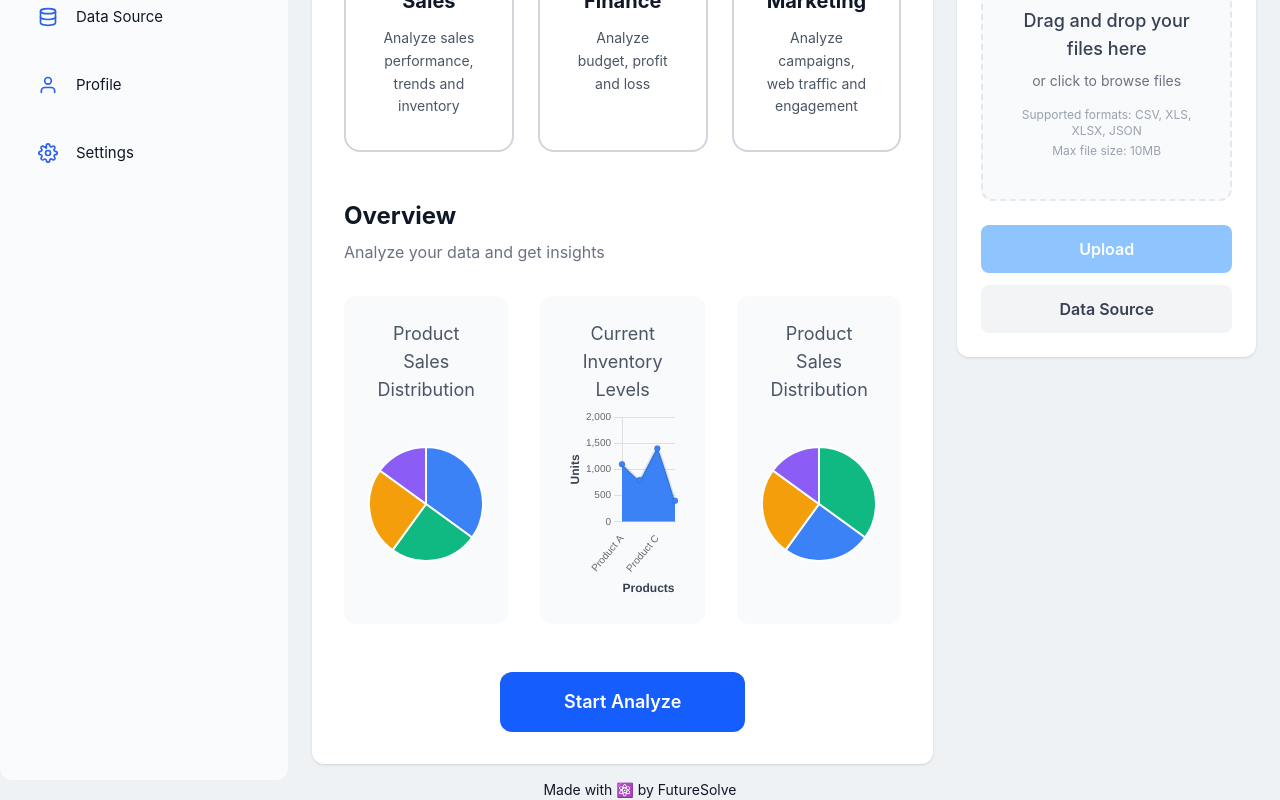
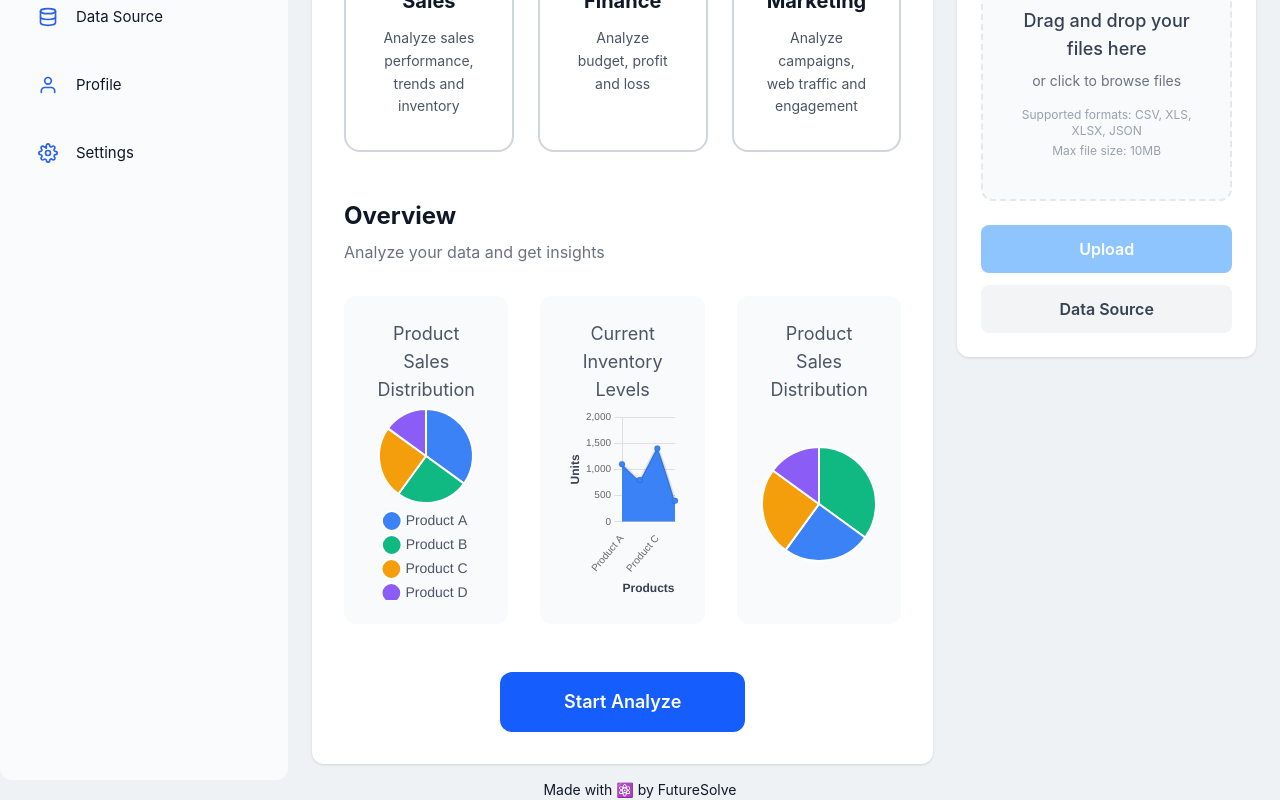
Before and after one commit to AbdallaM-Ibrahim/Charts-Project, a React (Vite) app: page / in a window 1280 px wide. Shown: the part 371-1171 px from the top of the page. Built offline with nearby package versions, Linux system fonts and the light colour scheme.

Commit message:
feat: add showLabels property to PieChartData and update chart data to enable label display

```diff
--- a/src/components/charts/PieChart.tsx
+++ b/src/components/charts/PieChart.tsx
@@ -6,6 +6,7 @@ export interface PieChartData {
   labels: string[];
   data: number[];
   backgroundColor: string[];
+  showLabels?: boolean;
   hoverBackgroundColor: string[];
 }
 
--- a/src/pages/home/chartData.ts
+++ b/src/pages/home/chartData.ts
@@ -7,6 +7,7 @@ export const salesDistributionData: PieChartData = {
   data: [35, 25, 25, 15],
   backgroundColor: ['#3B82F6', '#10B981', '#F59E0B', '#8B5CF6'],
   hoverBackgroundColor: ['#2563EB', '#059669', '#D97706', '#7C3AED'],
+  showLabels: true,
 };
 
 export const salesDistributionData2: PieChartData = {
@@ -14,6 +15,7 @@ export const salesDistributionData2: PieChartData = {
   data: [35, 25, 25, 15],
   backgroundColor: ['#10B981', '#3B82F6', '#F59E0B', '#8B5CF6'],
   hoverBackgroundColor: ['#059669', '#2563EB', '#D97706', '#7C3AED'],
+  showLabels: true,
 };
 
 export const inventoryLevelsData: AreaChartData = {
@@ -24,5 +26,5 @@ export const inventoryLevelsData: AreaChartData = {
   borderColor: '#3B82F6',
   pointBackgroundColor: '#3B82F6',
   xAxisLabel: 'Products',
-  yAxisLabel: 'Units',
+  yAxisLabel: 'Units'
 };
--- a/src/pages/home/index.tsx
+++ b/src/pages/home/index.tsx
@@ -83,6 +83,7 @@ const Home: React.FC = () => {
               <PieChart
                 title='Product Sales Distribution'
                 data={salesDistributionData}
+                showLabels={true}
               />
 
               {/* Current Inventory Levels Chart */}
```
